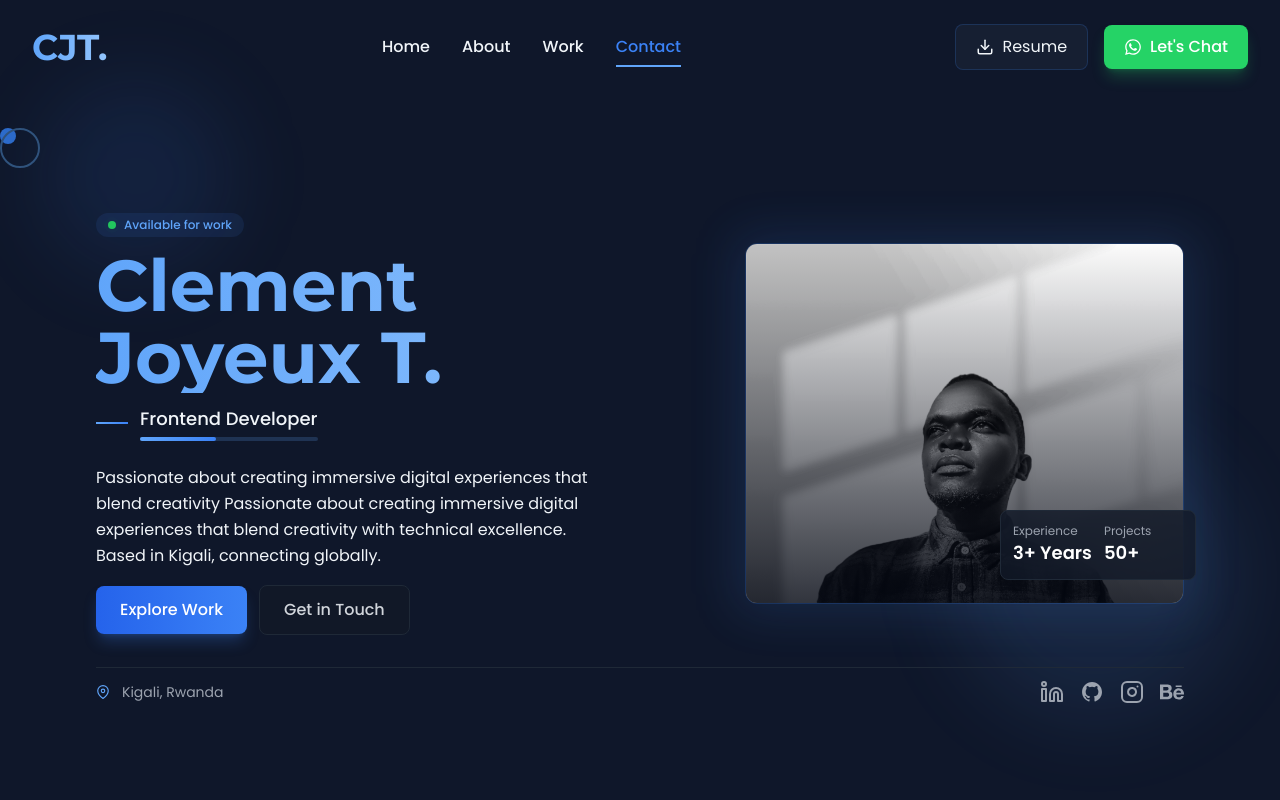
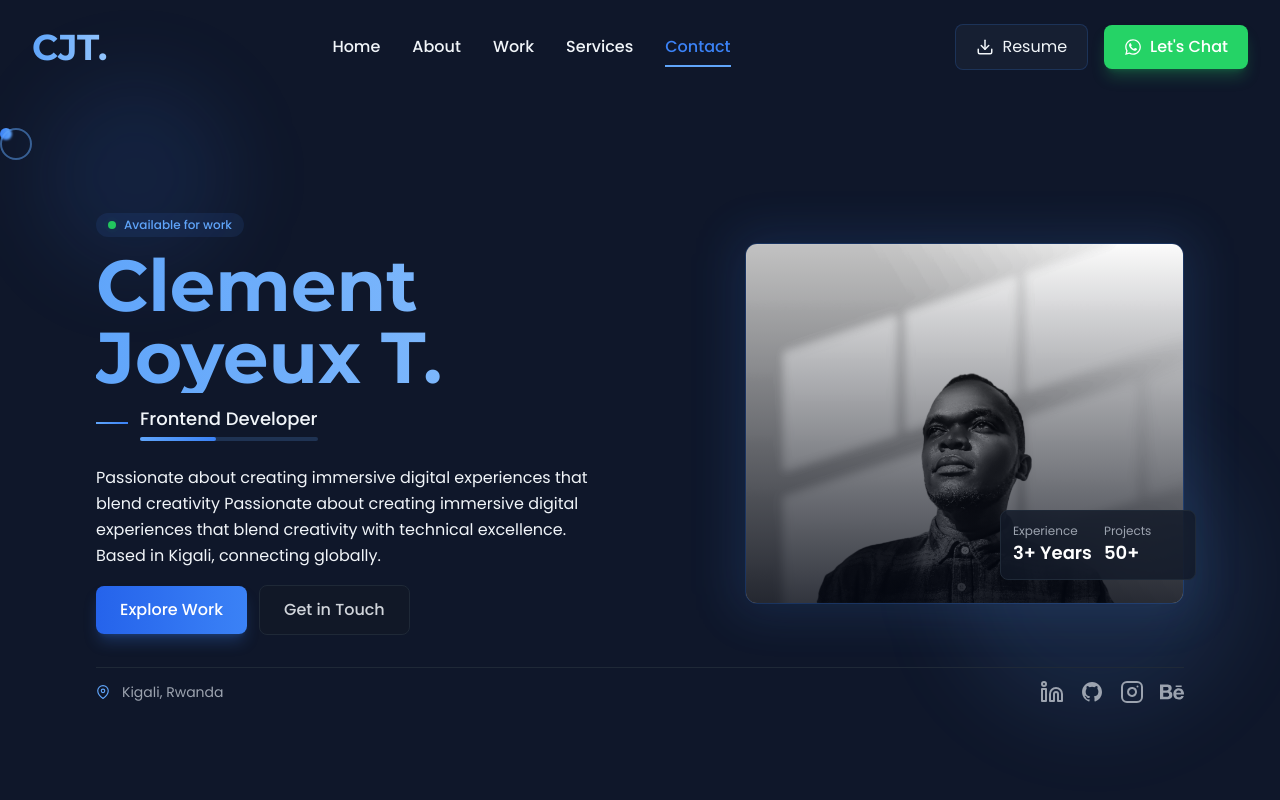
Before and after one commit to joyeuxclement87/tjoyeuxclement, a React (Create React App) app: page / in a window 1280 px wide. Shown: the top 800 px of the page. Built offline with nearby package versions, Linux system fonts and the light colour scheme.

Commit message:
working on services

```diff
--- a/src/App.js
+++ b/src/App.js
@@ -3,6 +3,7 @@ import Navbar from './components/Navbar';
 import Home from './components/Home';
 import About from './components/About';
 import Work from './components/FeaturedWork';
+import Services from './components/Services';
 import Contact from './components/Contact';
 import Footer from './components/Footer';
 import BackToTop from './components/BackToTop';
@@ -32,6 +33,7 @@ function App() {
             <Home />
             <About />
             <Work />
+            <Services /> {/* Add Services section here */}
             <Contact />
             <Footer />
             <BackToTop />
--- a/src/components/Contact.js
+++ b/src/components/Contact.js
@@ -1,8 +1,7 @@
 import { motion } from 'framer-motion';
 import { useState } from 'react';
-import { FiMail, FiMapPin, FiSend, FiLinkedin, FiInstagram } from 'react-icons/fi';
-import { BiLogoGithub } from 'react-icons/bi';
-import { SiBehance } from 'react-icons/si';
+import { FiMail, FiMapPin, FiSend } from 'react-icons/fi';
+
 import { FaWhatsapp } from 'react-icons/fa';
 
 function Contact() {
--- a/src/components/Home.js
+++ b/src/components/Home.js
@@ -89,23 +89,38 @@ function Home() {
 
       {/* Custom cursor with updated styling */}
       <div className="hidden md:block">
+        {/* Main cursor dot */}
         <motion.div
-          className="fixed w-4 h-4 bg-blue-500 rounded-full pointer-events-none z-50 mix-blend-difference"
-          animate={cursorControls}
+          className="fixed w-3 h-3 bg-gradient-to-r from-blue-500 to-blue-400
+                   rounded-full pointer-events-none z-[100]"
+          animate={{
+            x: cursorControls.x ? cursorControls.x.get() - 6 : 0,
+            y: cursorControls.y ? cursorControls.y.get() - 6 : 0,
+          }}
+          transition={{
+            type: "spring",
+            damping: 50,
+            stiffness: 500
+          }}
         />
+
+        {/* Cursor ring */}
         <motion.div
-          className="fixed w-10 h-10 border-2 border-blue-400/50 rounded-full
-                   pointer-events-none z-50 mix-blend-difference"
+          className="fixed w-8 h-8 border-2 border-blue-400/50 rounded-full
+                   pointer-events-none z-[100] backdrop-blur-[1px]"
           animate={{
-            x: cursorControls.x ? cursorControls.x.get() - 12 : 0,
-            y: cursorControls.y ? cursorControls.y.get() - 12 : 0,
+            x: cursorControls.x ? cursorControls.x.get() - 16 : 0,
+            y: cursorControls.y ? cursorControls.y.get() - 16 : 0,
             scale: isHovering ? 1.5 : 1
           }}
           transition={{
+            type: "spring",
+            damping: 30,
+            stiffness: 200,
             scale: {
               type: "spring",
-              stiffness: 260,
-              damping: 20
+              stiffness: 400,
+              damping: 30
             }
           }}
         />
--- a/src/components/Navbar.js
+++ b/src/components/Navbar.js
@@ -38,7 +38,7 @@ function Navbar() {
       setIsScrolled(window.scrollY > 20);
 
       // Update active section based on scroll position
-      const sections = ['home', 'about', 'work', 'contact'];
+      const sections = ['home', 'about', 'work', 'services', 'contact'];
       const currentSection = sections.find(section => {
         const element = document.getElementById(section);
         if (element) {
@@ -61,14 +61,21 @@ function Navbar() {
     { name: 'Home', href: '#home' },
     { name: 'About', href: '#about' },
     { name: 'Work', href: '#work' },
+    { name: 'Services', href: '#services' }, // Add this line
     { name: 'Contact', href: '#contact' }
   ];
 
-  // Add smooth scroll behavior
+  // Updated smooth scroll behavior with error handling
   const handleClick = (e, href) => {
     e.preventDefault();
     const element = document.querySelector(href);
-    const offset = 80; // Adjust based on your navbar height
+
+    if (!element) {
+      console.warn(`Element with selector "${href}" not found`);
+      return;
+    }
+
+    const offset = 80;
     const elementPosition = element.getBoundingClientRect().top;
     const offsetPosition = elementPosition + window.pageYOffset - offset;
 
@@ -76,6 +83,24 @@ function Navbar() {
       top: offsetPosition,
       behavior: "smooth"
     });
+
+    // Close mobile menu if open
+    if (isMobileMenuOpen) {
+      setIsMobileMenuOpen(false);
+    }
+  };
+
+  // Updated scroll to top function for home navigation
+  const scrollToHome = (e) => {
+    e.preventDefault();
+    window.scrollTo({
+      top: 0,
+      behavior: 'smooth'
+    });
+    setActiveSection('home');
+    if (isMobileMenuOpen) {
+      setIsMobileMenuOpen(false);
+    }
   };
 
   return (
@@ -89,9 +114,10 @@ function Navbar() {
     >
       <div className="max-w-7xl mx-auto px-4 sm:px-6 lg:px-8">
         <div className="flex items-center justify-between">
-          {/* Logo */}
+          {/* Updated Logo click handler */}
           <motion.a
             href="#home"
+            onClick={scrollToHome}
             className="flex items-center space-x-2"
             whileHover={{ scale: 1.05 }}
           >
@@ -106,7 +132,7 @@ function Navbar() {
               <motion.a
                 key={link.name}
                 href={link.href}
-                onClick={(e) => handleClick(e, link.href)}
+                onClick={(e) => link.name === 'Home' ? scrollToHome(e) : handleClick(e, link.href)}
                 whileHover={{ y: -2 }}
                 className={`text-base font-medium transition-colors duration-300 relative ${
                   activeSection === link.href.slice(1)
@@ -193,7 +219,11 @@ function Navbar() {
               key={link.name}
               href={link.href}
               onClick={(e) => {
-                handleClick(e, link.href);
+                if (link.name === 'Home') {
+                  scrollToHome(e);
+                } else {
+                  handleClick(e, link.href);
+                }
                 setIsMobileMenuOpen(false);
               }}
               whileTap={{ scale: 0.95 }}
--- /dev/null
+++ b/src/components/Services.js
@@ -0,0 +1,99 @@
+import { motion } from 'framer-motion';
+import { FiMonitor, FiLayout, FiCode, FiPenTool, FiFeather, FiShare2 } from 'react-icons/fi';
+
+function Services() {
+  const services = [
+    {
+      icon: <FiLayout size={24} />,
+      title: "UI/UX Design",
+      description: "Creating intuitive and engaging user experiences with modern design principles",
+      highlight: "50+ Designs Delivered"
+    },
+    {
+      icon: <FiCode size={24} />,
+      title: "Web Development",
+      description: "Building responsive and performant web applications using modern technologies",
+      highlight: "30+ Websites Built"
+    },
+    {
+      icon: <FiFeather size={24} />,
+      title: "Graphics Design",
+      description: "Creating stunning visual designs and illustrations for digital and print media",
+      highlight: "100+ Designs Created"
+    },
+    {
+      icon: <FiPenTool size={24} />,
+      title: "Brand Identity",
+      description: "Crafting unique and memorable brand identities that stand out",
+      highlight: "25+ Brands Created"
+    },
+    {
+      icon: <FiMonitor size={24} />,
+      title: "Web Design",
+      description: "Designing beautiful and functional websites that convert",
+      highlight: "40+ Sites Designed"
+    },
+    {
+      icon: <FiShare2 size={24} />,
+      title: "Social Media Management",
+      description: "Strategic social media planning, content creation, and community engagement",
+      highlight: "20+ Brands Managed"
+    }
+  ];
+
+  return (
+    <section id="services" className="py-20 bg-background relative overflow-hidden">
+      {/* Background Elements */}
+      <div className="absolute inset-0 opacity-30">
+        <div className="absolute top-0 left-0 -translate-x-1/2 w-96 h-96 bg-blue-500/10 rounded-full blur-3xl" />
+        <div className="absolute bottom-0 right-0 translate-x-1/3 w-96 h-96 bg-blue-400/10 rounded-full blur-3xl" />
+      </div>
+      <div className="max-w-7xl mx-auto px-4 sm:px-6 lg:px-8 relative z-10">
+        {/* Section Header */}
+        <motion.div
+          initial={{ opacity: 0, y: 20 }}
+          whileInView={{ opacity: 1, y: 0 }}
+          viewport={{ once: true }}
+          className="text-center mb-20"
+        >
+          <span className="text-blue-400 font-medium mb-4 block">What I Do</span>
+          <h2 className="text-4xl md:text-5xl font-bold text-gray-100 mb-4">My Services</h2>
+          <div className="w-20 h-1 bg-gradient-to-r from-blue-500 to-blue-400 mx-auto" />
+        </motion.div>
+        {/* Services Grid */}
+        <div className="grid grid-cols-1 md:grid-cols-2 lg:grid-cols-3 gap-8">
+          {services.map((service, index) => (
+            <motion.div
+              key={service.title}
+              initial={{ opacity: 0, y: 20 }}
+              whileInView={{ opacity: 1, y: 0 }}
+              transition={{ delay: index * 0.1 }}
+              viewport={{ once: true }}
+              className="bg-background-alt/50 backdrop-blur-lg rounded-xl p-6
+                       border border-blue-500/10 hover:border-blue-500/30
+                       transition-all duration-300 group"
+            >
+              <div className="p-4 bg-blue-500/10 rounded-lg w-fit mb-4
+                           group-hover:bg-blue-500/20 transition-colors">
+                <span className="text-blue-400">{service.icon}</span>
+              </div>
+              <h3 className="text-xl font-bold text-gray-100 mb-3">
+                {service.title}
+              </h3>
+              <p className="text-gray-400 mb-4">
+                {service.description}
+              </p>
+              <div className="pt-4 border-t border-blue-500/10">
+                <span className="text-blue-400 text-sm font-medium">
+                  {service.highlight}
+                </span>
+              </div>
+            </motion.div>
+          ))}
+        </div>
+      </div>
+    </section>
+  );
+}
+
+export default Services;
```
